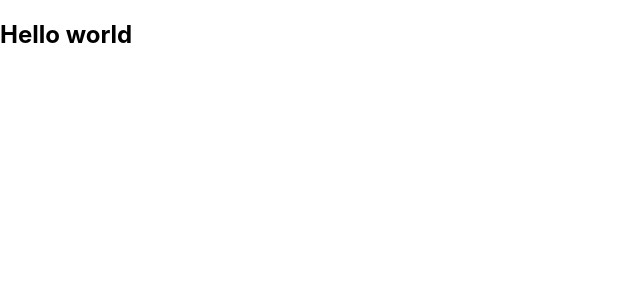
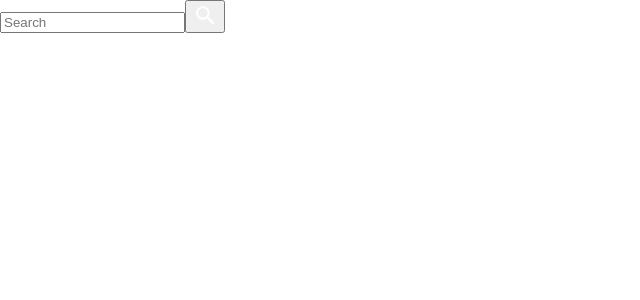
Before and after one commit to cdgmachado0/react-gallery, a React (Create React App) app: page / in a window 1280 px wide. Shown: the top 300 px of the page, without its empty margins (0-640 px from the left). Built offline with nearby package versions, Linux system fonts and the light colour scheme.

Commit message:
Added SearchForm

```diff
--- a/src/App.js
+++ b/src/App.js
@@ -1,10 +1,11 @@
 import React from 'react';
 
-function App() {
+//Import components
+import SearchForm from './components/SearchForm';
+
+const App = () => {
   return (
-    <div>
-      <h2>Hello world</h2>
-    </div>
+    <SearchForm />
   );
 }
 
--- /dev/null
+++ b/src/components/SearchForm.js
@@ -0,0 +1,17 @@
+import React from 'react';
+
+
+const SearchFrom = () => (
+    <form class="search-form">
+        <input type="search" name="search" placeholder="Search" required/>
+        <button type="submit" class="search-button">
+            <svg fill="#fff" height="24" viewBox="0 0 23 23" width="24" xmlns="http://www.w3.org/2000/svg">
+            <path d="M15.5 14h-.79l-.28-.27C15.41 12.59 16 11.11 16 9.5 16 5.91 13.09 3 9.5 3S3 5.91 3 9.5 5.91 16 9.5 16c1.61 0 3.09-.59 4.23-1.57l.27.28v.79l5 4.99L20.49 19l-4.99-5zm-6 0C7.01 14 5 11.99 5 9.5S7.01 5 9.5 5 14 7.01 14 9.5 11.99 14 9.5 14z"/>
+            <path d="M0 0h24v24H0z" fill="none"/>
+            </svg>
+        </button>
+    </form>
+)
+
+
+export default SearchFrom;
```
